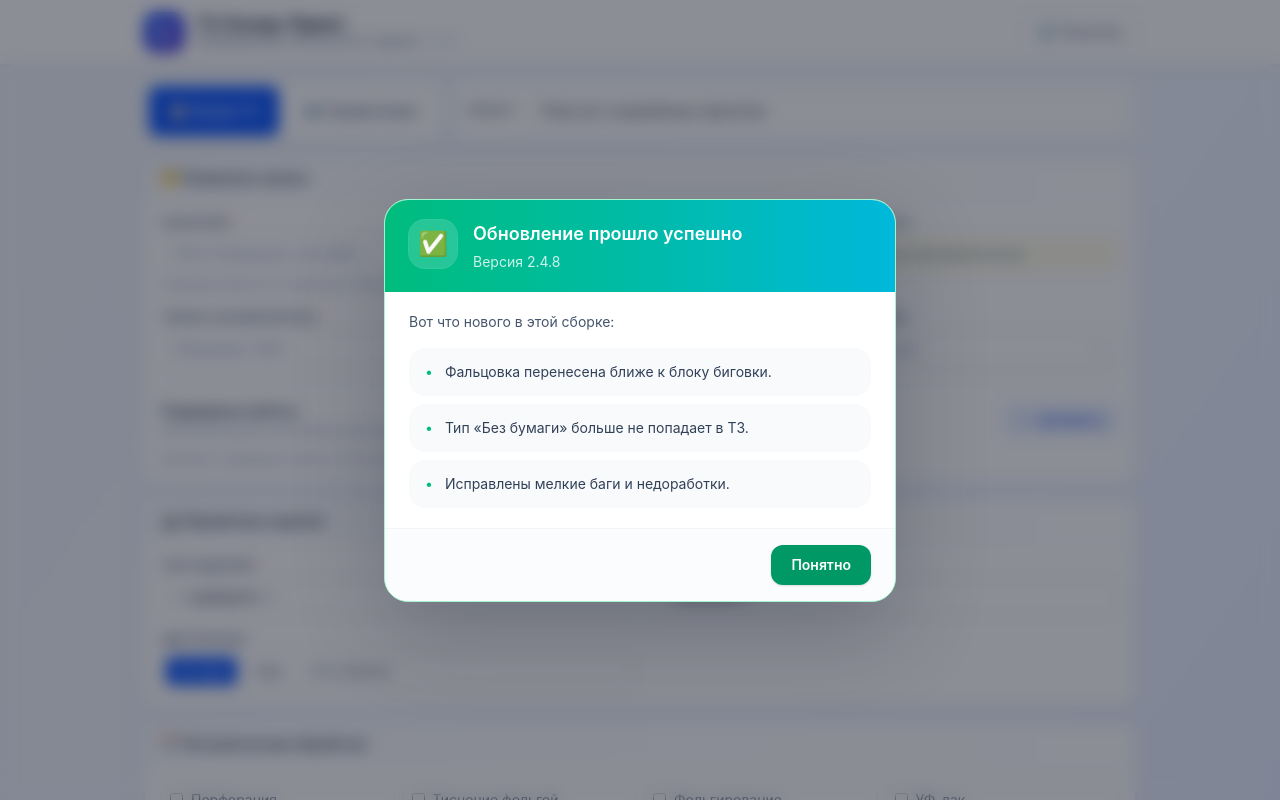
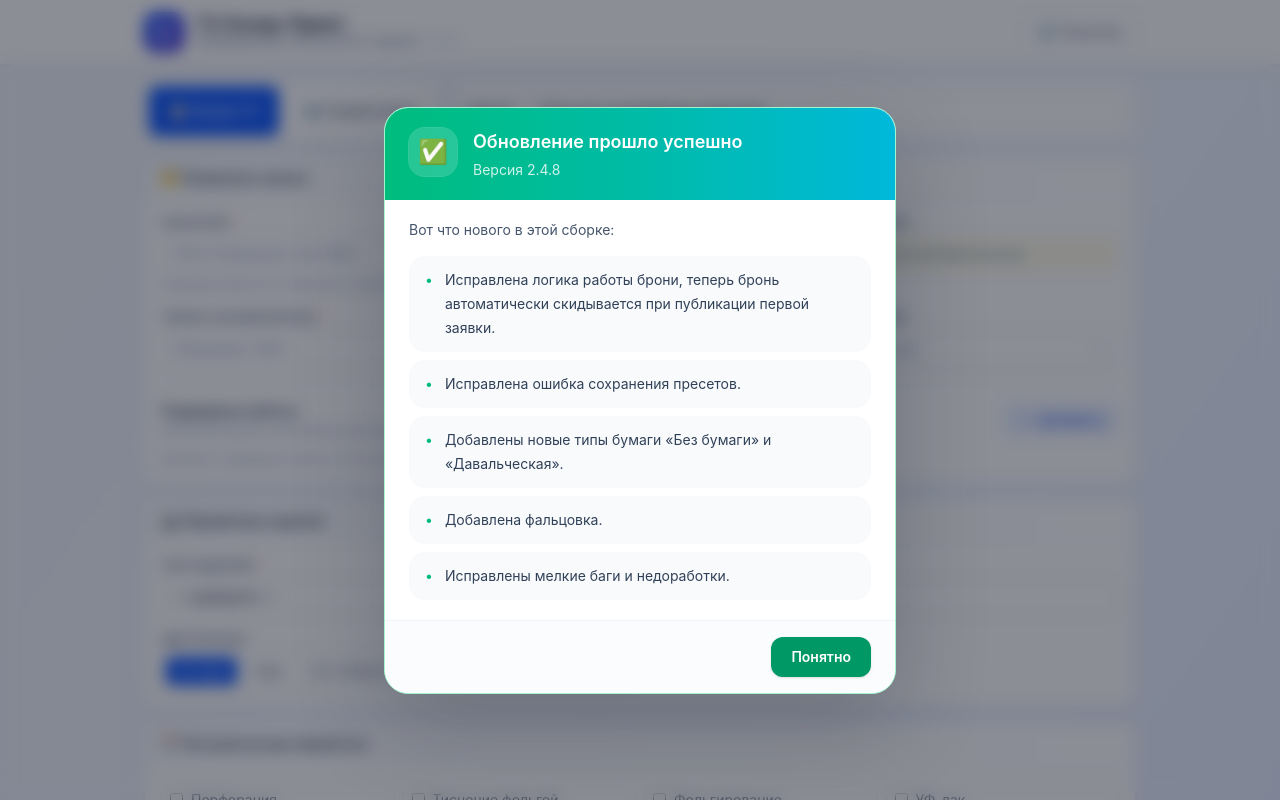
Before and after one commit to kotafeew-gif/Oskar-tz-app-updates, a React (Vite) app: page / in a window 1280 px wide. Shown: the top 800 px of the page. Built offline with nearby package versions, Linux system fonts and the light colour scheme.

Commit message:
docs: update 2.4.8 release notes

```diff
--- a/src/App.tsx
+++ b/src/App.tsx
@@ -180,8 +180,10 @@ const LS_KEYS = {
 };
 
 const UPDATE_SUMMARY_POINTS = [
-  "Фальцовка перенесена ближе к блоку биговки.",
-  "Тип «Без бумаги» больше не попадает в ТЗ.",
+  "Исправлена логика работы брони, теперь бронь автоматически скидывается при публикации первой заявки.",
+  "Исправлена ошибка сохранения пресетов.",
+  "Добавлены новые типы бумаги «Без бумаги» и «Давальческая».",
+  "Добавлена фальцовка.",
   "Исправлены мелкие баги и недоработки.",
 ];
 
```
